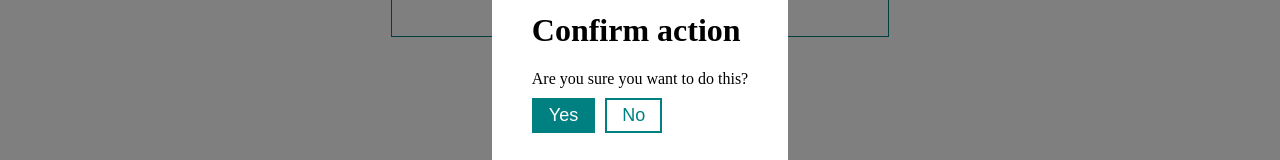
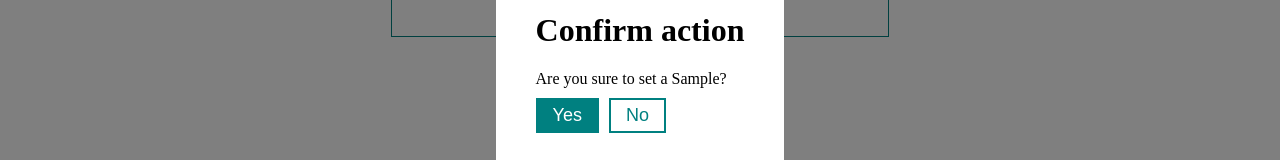
Before and after one commit to maksh2504/react_table, a React (Create React App) app: page / in a window 1280 px wide. Both pictures are taken after typing "Sample" into the empty fields and a click on the button "Save". Shown: the part 333-493 px from the top of the page. Built offline with nearby package versions, Linux system fonts and the light colour scheme.

Commit message:
git commit

```diff
--- a/src/components/EnterName.tsx
+++ b/src/components/EnterName.tsx
@@ -46,7 +46,7 @@ const EnterName = () => {
                 </div>
             </div>
             <Popup active={activePopup} setActive={setActivePopup}>
-                <Confirmation setChoice={setConfirm} setActive={setActivePopup}/>
+                <Confirmation setChoice={setConfirm} setActive={setActivePopup} name={localName}/>
             </Popup>
         </>
     );
--- a/src/components/Popup/Confirmation/Confirmation.tsx
+++ b/src/components/Popup/Confirmation/Confirmation.tsx
@@ -5,13 +5,14 @@ import MyButton from "../../UI/MyButton/MyButton";
 type IProps = {
     setChoice: Dispatch<SetStateAction<boolean>>;
     setActive: Dispatch<SetStateAction<boolean>>;
+    name: string;
 }
 
-const Confirmation = ({setChoice, setActive} : IProps) => {
+const Confirmation = ({setChoice, setActive, name} : IProps) => {
     return (
         <div className='popupContent'>
             <h1>Confirm action</h1>
-            <label>Are you sure you want to do this?</label>
+            <label>Are you sure to set a {name}?</label>
             <div>
                 <MyButton type='primary' onClick={() => {
                     setChoice(true);
```
